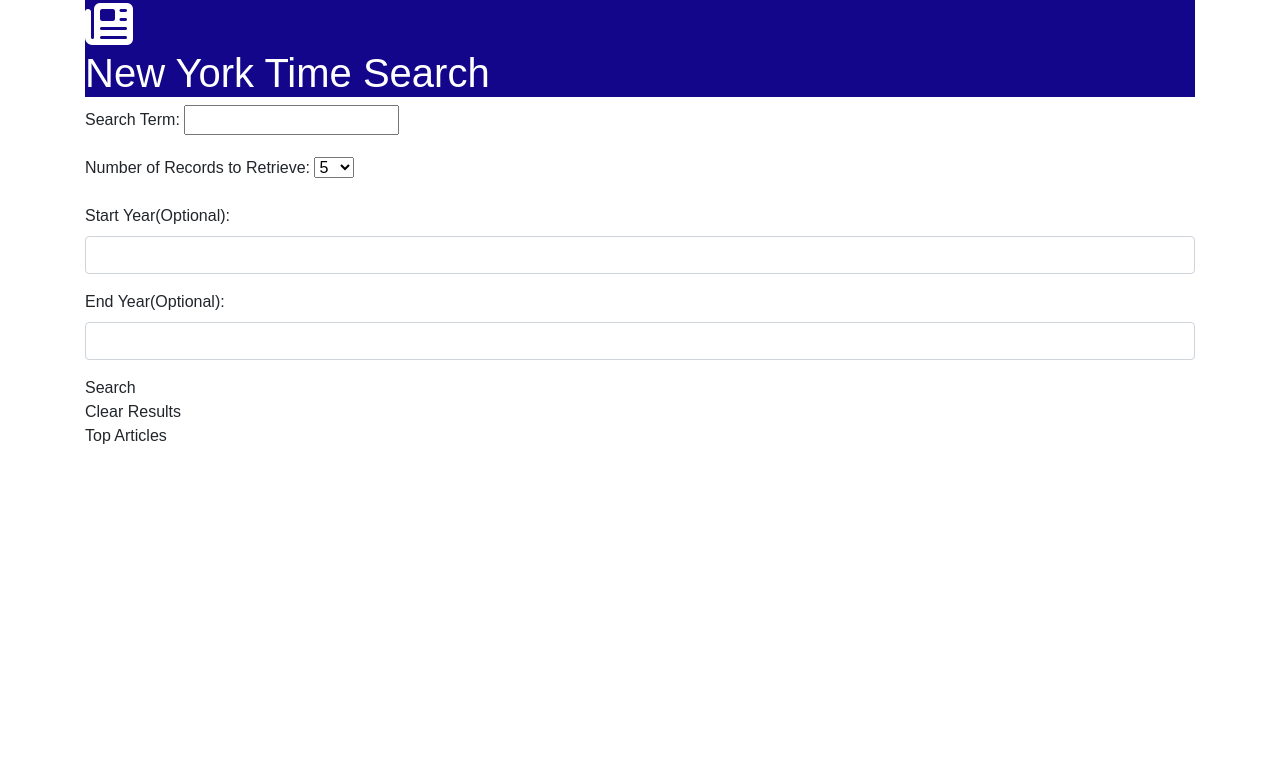
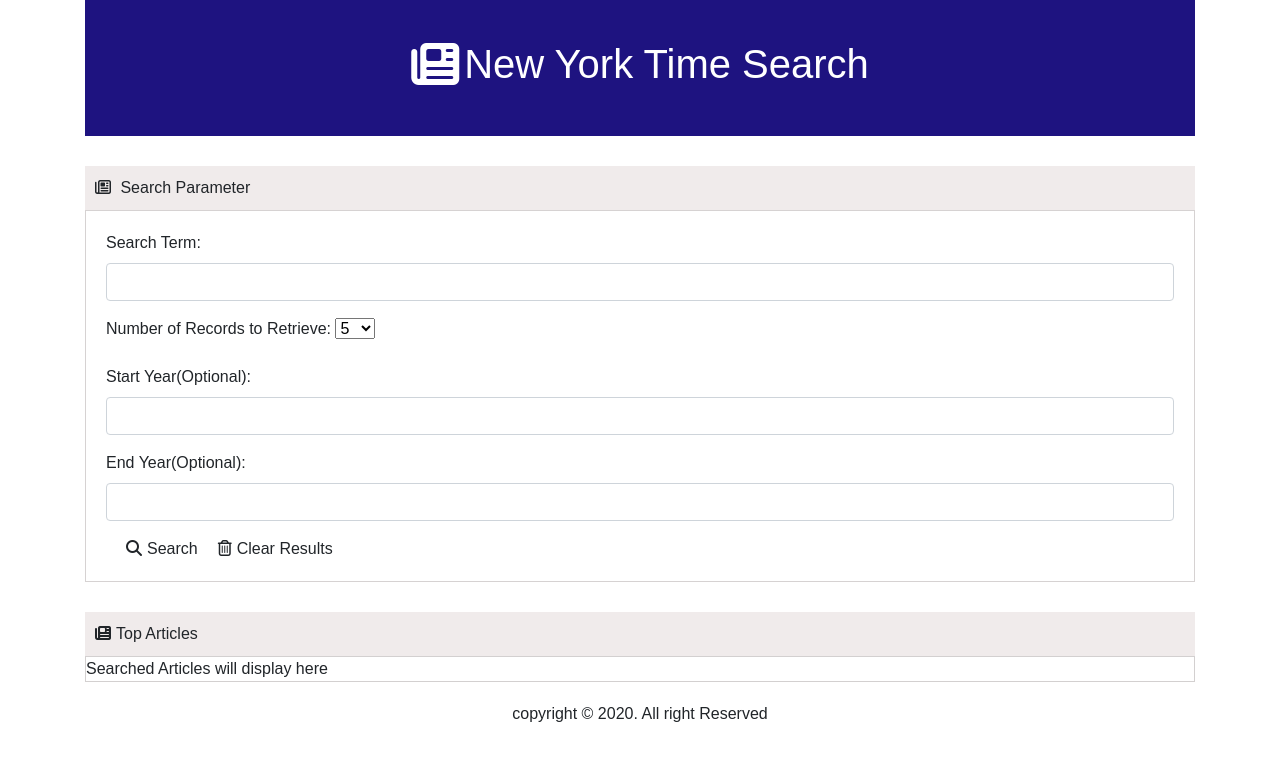
Before and after one commit to aayodipe/NewYorkTime-Article, a website: page index.html in a window 1280 px wide. Drawn offline with nearby package versions, Linux system fonts and the light colour scheme.

Commit message:
complete html and css for the app

```diff
--- a/css/style.css
+++ b/css/style.css
@@ -3,8 +3,55 @@
             padding: 0;
             font-family: Arial, Helvetica, sans-serif;
         }
+        /* ----------Container -----------  */
+        /* ----------Header -----------  */
 
         header {
-    background-color: #13068a;
+            background-color: #1e1380;
             color: #fff;
+            display: flex;
+            flex-flow: row wrap;
+            justify-content: space-around;
         }
+        /* ----------Form -----------  */
+
+        form {
+            border: 1px solid rgb(214, 210, 210);
+            margin-bottom: 10px;
+            padding: 20px;
+        }
+
+        .title {
+            background-color: rgb(240, 235, 235);
+            margin-top: 30px;
+            padding: 10px;
+        }
+
+        .content {
+            display: flex;
+            flex-flow: row nowrap;
+            padding: 40px;
+        }
+        /* ----------Search and Clear -----------  */
+
+        .search-and-clear {
+            display: flex;
+            flex-flow: row nowrap;
+        }
+
+        .search {
+            margin: 0 20px;
+        }
+
+        i {
+            margin-right: 5px;
+        }
+
+        .articles {
+            border: 1px solid #d3d0d0;
+            margin-bottom: 20px;
+        }
+
+        .footer-content {
+            text-align: center;
+        }
--- a/index.html
+++ b/index.html
@@ -21,19 +21,22 @@
     <div class="container">
         <header>
             <div class="content">
-                <i class="fas fa-newspaper fa-3x "></i>
+                <i class="fas fa-newspaper fa-3x"></i>
                 <h1>New York Time Search</h1>
             </div>
         </header>
         <main>
+            <div class="search-parameter title">
+                <i class="far fa-newspaper"></i> Search Parameter
+            </div>
             <form action="#">
                 <div class="form-group">
                     <label for="search-term">Search Term:</label>
-                    <input type="text" class="form-conrol" id="search-term">
-
+                    <input type="text" class="form-control" id="search-term">
                 </div>
                 <div class="form-group">
-                    <label for="Number-of-Records">Number of Records to Retrieve:</label> <select name="Number-of-Records" id="Number-of-Records">
+                    <label for="Number-of-Records">Number of Records to Retrieve:</label>
+                    <select name="Number-of-Records" id="Number-of-Records">
                         <option value="1">1</option>
                         <option value="2">2</option>
                         <option value="3">3</option>
@@ -54,10 +57,20 @@
                     <label for="end-year">End Year(Optional):</label>
                     <input type="text" class="form-control" id="end-year">
                 </div>
-                <div id="search">Search</div>
-                <div id="clear">Clear Results</div>
+                <div class="search-and-clear">
+                    <div class="search"><i class="fas fa-search"></i>Search</div>
+                    <div class="clear"><i class="far fa-trash-alt"></i>Clear Results</div>
+                </div>
             </form>
-            <div class="top-Article">Top Articles</div>
+            <section class="results-contents"></section>
+            <div class="top-Article title"><i class="fas fa-newspaper"></i>Top Articles</div>
+            <div class="articles">Searched Articles will display here</div>
+            <footer>
+
+                <div class="footer-content">
+                    <p>copyright &copy; 2020. All right Reserved</p>
+                </div>
+            </footer>
         </main>
     </div>
     <!-- Optional JavaScript -->
```
Lines whose indentation alone changed are shown as unchanged.
